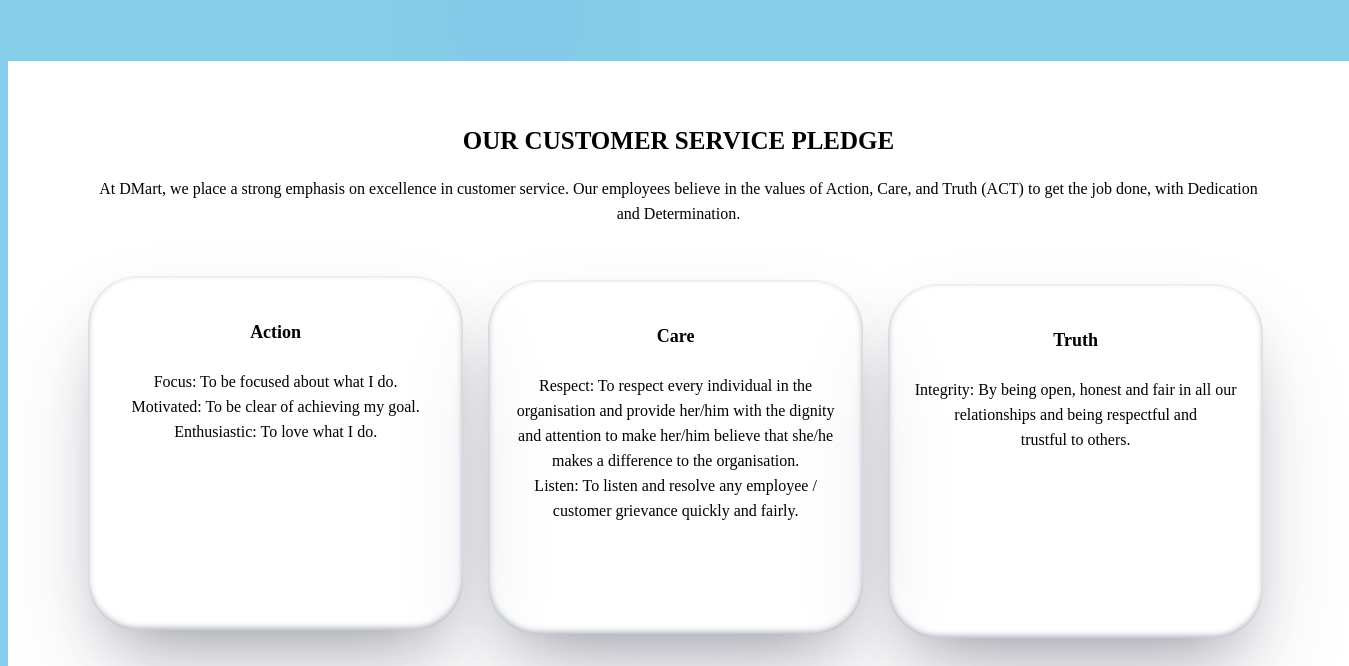
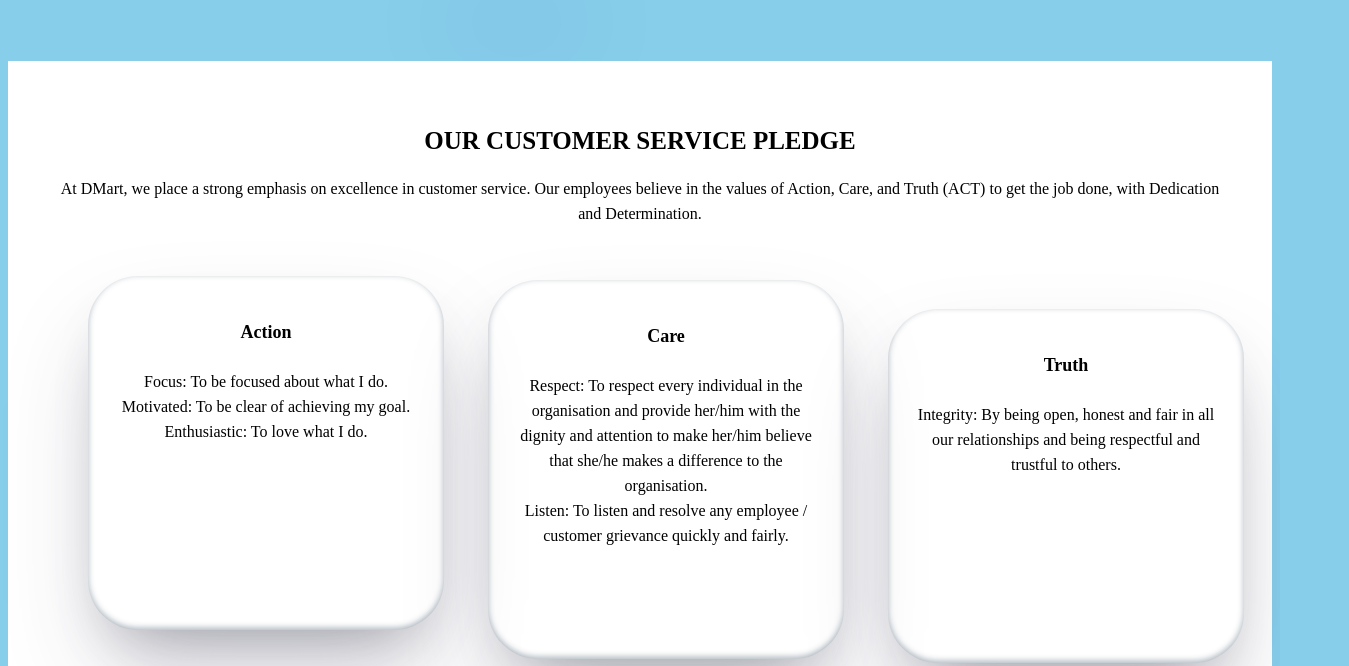
Before and after one commit to kanikapasi/OIBSIP-Task1, a plain HTML site: page index.html in a window 1280 px wide. Shown: the part 755-1421 px from the top of the page, 1349 px wide, since content can reach past the window. Drawn offline with Linux system fonts and the light colour scheme.

Commit message:
Update style.css

```diff
--- a/style.css
+++ b/style.css
@@ -135,7 +135,7 @@ h4.box1 {
     background-color: #fff;
     padding-bottom: 3rem;
     padding-top: 1rem;
-    width: 1341px;
+    width: 100%;
     display: inline-block;
 }
 
```
